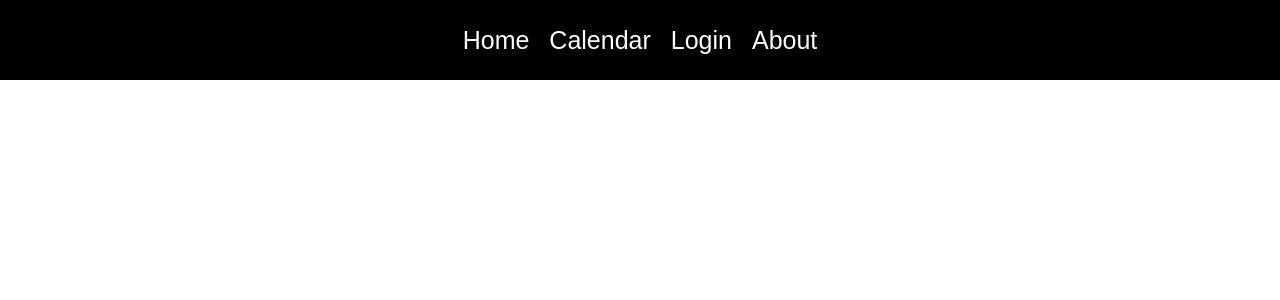
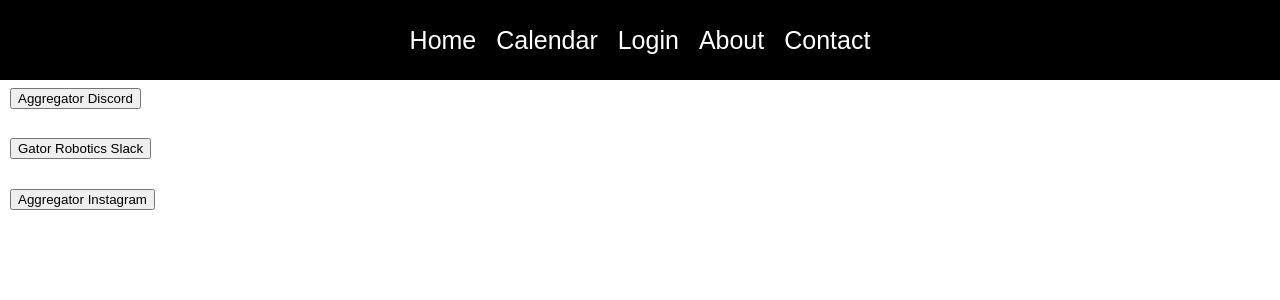
Before and after one commit to vicentecortes23/SWE_Project1, a React (Create React App) app in the folder NewApp/testapp1/: page /Contact in a window 1280 px wide. Shown: the top 300 px of the page. Built offline with nearby package versions, Linux system fonts and the light colour scheme.

Commit message:
Added contacts page

```diff
--- a/NewApp/testapp1/src/App.js
+++ b/NewApp/testapp1/src/App.js
@@ -5,6 +5,7 @@ import Home from './pages/Home';
 import Login from './pages/Login';
 import Calendar from './pages/Calendar';
 import About from './pages/About';
+import Contact from './pages/Contact';
 import { useState } from "react";
 
 function App() {
@@ -16,12 +17,14 @@ function App() {
         <Link to="/Calendar"> Calendar </Link>
         <Link to="/login"> Login </Link>
         <Link to="/About"> About </Link>
+        <Link to="/Contact"> Contact </Link>
       </nav>
       <Routes>
         <Route path="/" element ={<Home />} />
         <Route path="/calendar" element ={<Calendar />} />
         <Route path="/login" element ={<Login setIsAuth={setIsAuth} />} />
         <Route path="/About" element ={<About/>} />
+        <Route path="/Contact" element = {<Contact/>} />
       </Routes></Router>
   );
 }
--- a/NewApp/testapp1/src/pages/Contact.js
+++ b/NewApp/testapp1/src/pages/Contact.js
@@ -0,0 +1,21 @@
+import React from "react"
+
+function Contact() {
+    return(<div>
+
+        <a href= "https://discord.com/invite/2QPW8Uk">
+                  <button>Aggregator Discord</button> Visitsomething
+        </a>
+        <h1></h1>
+        <a href= "https://join.slack.com/t/gatorroboticsgroup/shared_invite/zt-rtjnmmsj-3FGkEFlA0FzAYft0SLZuMA">
+                    <button>Gator Robotics Slack</button>
+        </a>
+        <h1></h1>
+        <a href= "https://www.instagram.com/aggregatoruf/?hl=en">
+                    <button>Aggregator Instagram</button>
+        </a>
+    </div>
+    )
+}
+
+export default Contact;
```
